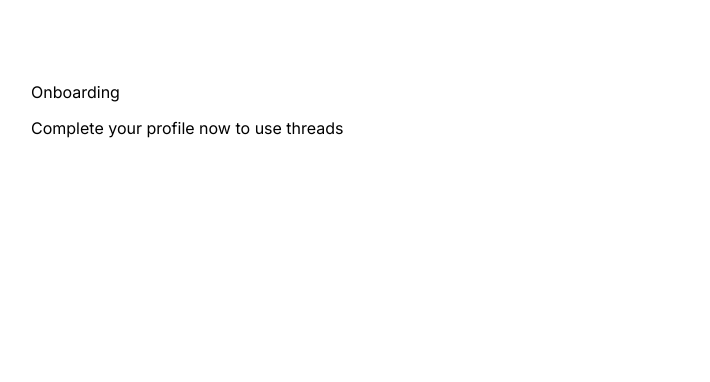
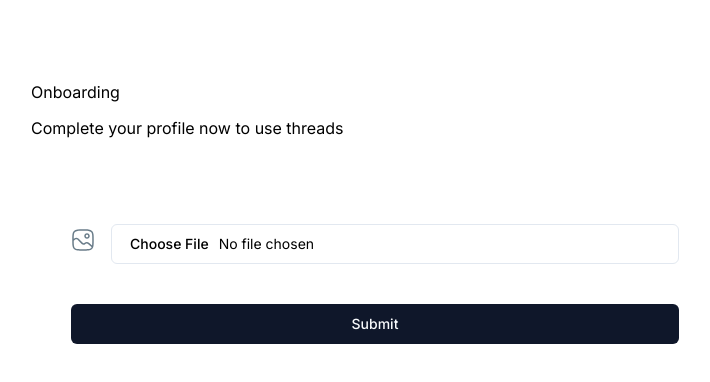
Before and after one commit to Khue-Thor/threads__profject, a Next.js app: page /onboarding in a window 1280 px wide. Shown: the top 382 px of the page, without its empty margins (265-975 px from the left). Built offline with nearby package versions, Linux system fonts and the light colour scheme; no server answers.

Commit message:
feat: profile photo form input

```diff
--- a/components/forms/AccountProfile.tsx
+++ b/components/forms/AccountProfile.tsx
@@ -1,9 +1,24 @@
 "use client"
 
-import { Form } from "@/components/ui/form"
+
+import { Button } from "@/components/ui/button"
+import {
+  Form,
+  FormControl,
+  FormDescription,
+  FormField,
+  FormItem,
+  FormLabel,
+  FormMessage,
+} from "@/components/ui/form"
+import { Input } from "@/components/ui/input"
 import { useForm } from "react-hook-form";
-import {zodResolver} from "@hookform/resolvers/zod";
+import { zodResolver } from "@hookform/resolvers/zod";
 import { UserValidation } from "@/lib/validations/user";
+import * as z from "zod"
+import Image from "next/image";
+import { ChangeEvent } from "react";
+
 interface Props {
   user: {
     id: string;
@@ -28,11 +43,42 @@
     }
   });
 
+  function onSubmit(values: z.infer<typeof UserValidation>) {
+    // Do something with the form values.
+    // ✅ This will be type-safe and validated.
+    console.log(values)
+  }
+
+  const handleImage = (e: ChangeEvent, fieldChange: ( value: string) => void) => {
+    e.preventDefault();
+  }
+
   return (
-   <Form>
-
-   </Form>
+    <Form {...form}>
+      <form onSubmit={form.handleSubmit(onSubmit)} className="flex flex-col justify-start gap-10">
+        <FormField
+          control={form.control}
+          name="profile_photo"
+          render={({ field }) => (
+            <FormItem className="flex items-center gap-4">
+              <FormLabel className="account-form_image-label">
+                {field.value ? (
+                  <Image src={field.value} alt="profile photo" width={96} height={96} className="rounded-full object-contain" />
+                ) : (
+                  <Image src="/assets/profile.svg" alt="profile photo" width={24} height={24} className="object-contain" />
+                )}
+              </FormLabel>
+              <FormControl className="flex-1 text-base-semibold ut-text-gray-200">
+                <Input type="file" accept="image/*" placeholder="Upload a photo" className="account-form_image-input" onChange={(e) => handleImage(e, field.onChange)} />
+              </FormControl>
+            </FormItem>
+          )}
+        />
+        <Button type="submit">Submit</Button>
+      </form>
+    </Form>
   )
 }
 
+
 export default AccountProfile
--- /dev/null
+++ b/components/ui/input.tsx
@@ -0,0 +1,25 @@
+import * as React from "react"
+
+import { cn } from "@/lib/utils"
+
+export interface InputProps
+  extends React.InputHTMLAttributes<HTMLInputElement> {}
+
+const Input = React.forwardRef<HTMLInputElement, InputProps>(
+  ({ className, type, ...props }, ref) => {
+    return (
+      <input
+        type={type}
+        className={cn(
+          "flex h-10 w-full rounded-md border border-slate-200 border-slate-200 bg-white px-3 py-2 text-sm ring-offset-white file:border-0 file:bg-transparent file:text-sm file:font-medium placeholder:text-slate-500 focus-visible:outline-none focus-visible:ring-2 focus-visible:ring-slate-400 focus-visible:ring-offset-2 disabled:cursor-not-allowed disabled:opacity-50 dark:border-slate-800 dark:border-slate-800 dark:bg-slate-950 dark:ring-offset-slate-950 dark:placeholder:text-slate-400 dark:focus-visible:ring-slate-800",
+          className
+        )}
+        ref={ref}
+        {...props}
+      />
+    )
+  }
+)
+Input.displayName = "Input"
+
+export { Input }
```
